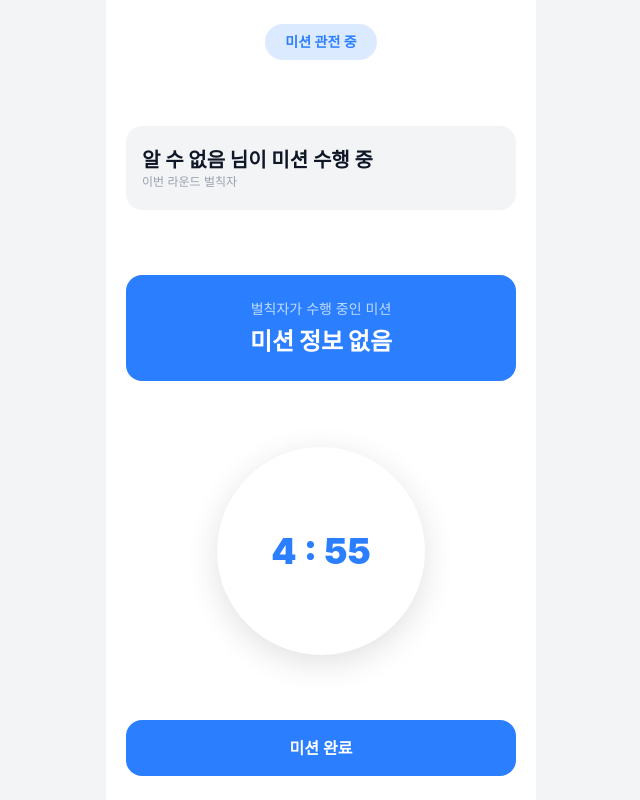
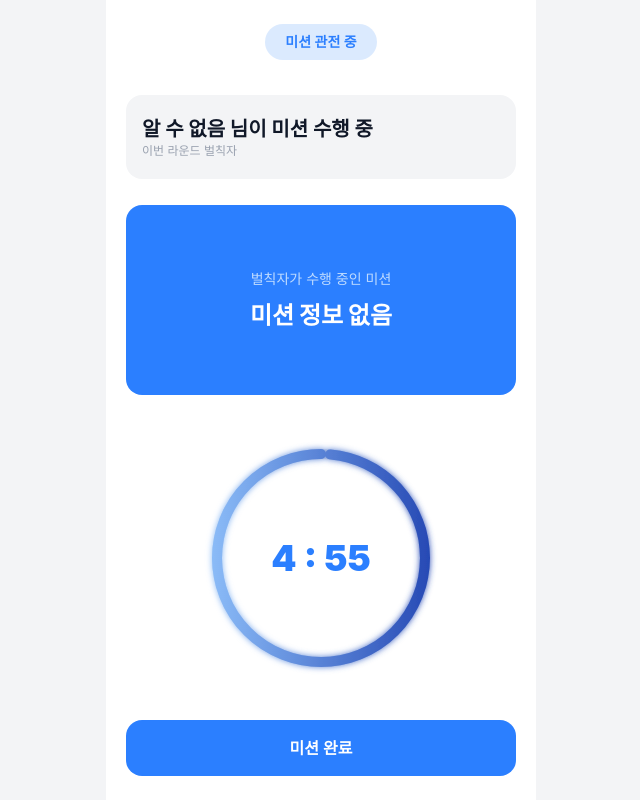
Before and after one commit to 10th-UMC-Hackathon-A/Frontend, a React (Vite) app in the folder hackathon_a_frontend/: page /final in a window 1280 px wide. Shown: the whole page, without its empty margins (319-959 px from the left). Built offline with nearby package versions, Linux system fonts and the light colour scheme; no server answers.

Commit message:
[dev] feat : UI 개선 및 타이머 원형 프로그레스 추가

```diff
--- a/hackathon_a_frontend/src/pages/BombPage.tsx
+++ b/hackathon_a_frontend/src/pages/BombPage.tsx
@@ -52,12 +52,10 @@ export default function BombPage() {
 
         <p className="text-center text-sm text-gray-400">두구두구... 벌칙자는?</p>
 
-        <div className="relative bg-blue-500 rounded-2xl p-6 flex flex-col items-center gap-2">
-          <span className="absolute top-4 right-4 text-white font-bold text-lg">
-            {pool.length}
-          </span>
-          <div className="w-24 h-24 bg-white rounded-full flex items-center justify-center overflow-hidden">
-            <img src={creamDefault} alt="크림 캐릭터" className="w-64 h-64 object-contain" />
+        <div className="relative bg-blue-500 rounded-2xl p-8 flex flex-col items-center gap-3">
+
+          <div className="w-36 h-36 bg-white rounded-full flex items-center justify-center overflow-hidden">
+            <img src={creamDefault} alt="크림 캐릭터" className="w-36 h-36 object-contain" />
           </div>
           <p className="text-3xl font-black text-white mt-1">{loserNickname}</p>
           <p className="text-white font-semibold">당첨!</p>
--- a/hackathon_a_frontend/src/pages/FinalPage.tsx
+++ b/hackathon_a_frontend/src/pages/FinalPage.tsx
@@ -14,8 +14,14 @@ export default function FinalPage() {
   const displayNickname = loserNickname ?? '알 수 없음';
   const displayMission = punishment ?? '미션 정보 없음';
 
+  const totalSeconds = punishmentSeconds || 1;
   const [timeLeft, setTimeLeft] = useState(() => punishmentSeconds);
   const isEnded = timeLeft === 0;
+
+  const RADIUS = 104;
+  const CIRCUMFERENCE = 2 * Math.PI * RADIUS;
+  const progress = timeLeft / totalSeconds;
+  const dashOffset = CIRCUMFERENCE * (1 - progress);
 
   useEffect(() => {
     if (isEnded) return;
@@ -73,7 +79,7 @@ export default function FinalPage() {
         </div>
       </div>
 
-      <div className="bg-blue-500 rounded-2xl px-5 py-6 flex flex-col items-center gap-2 text-center">
+      <div className="bg-blue-500 rounded-2xl px-6 py-16 flex flex-col items-center gap-3 text-center -mt-2">
         <p className="text-blue-200 text-sm">
           {isSelf ? '오늘의 미션' : '벌칙자가 수행 중인 미션'}
         </p>
@@ -81,8 +87,37 @@ export default function FinalPage() {
       </div>
 
       <div className="flex justify-center">
-        <div className="w-52 h-52 rounded-full bg-white shadow-[0_8px_32px_rgba(0,0,0,0.12)] flex items-center justify-center">
-          <p className="text-4xl font-black text-blue-500">{formatTime(timeLeft)}</p>
+        <div className="relative w-64 h-64 flex items-center justify-center">
+          <svg width="256" height="256" className="absolute inset-0">
+            <defs>
+              <linearGradient id="timerGradient" gradientUnits="userSpaceOnUse" x1="128" y1="0" x2="128" y2="256">
+                <stop offset="0%" stopColor="#1e40af" />
+                <stop offset="100%" stopColor="#93c5fd" />
+              </linearGradient>
+              <filter id="timerGlow">
+                <feGaussianBlur stdDeviation="3" result="blur" />
+                <feMerge>
+                  <feMergeNode in="blur" />
+                  <feMergeNode in="SourceGraphic" />
+                </feMerge>
+              </filter>
+            </defs>
+            <circle cx="128" cy="128" r={RADIUS} fill="none" stroke="#e5e7eb" strokeWidth="10" />
+            <g transform="translate(128,128) rotate(90) scale(-1,1) translate(-128,-128)">
+              <circle
+                cx="128" cy="128" r={RADIUS}
+                fill="none"
+                stroke="url(#timerGradient)"
+                strokeWidth="10"
+                strokeDasharray={CIRCUMFERENCE}
+                strokeDashoffset={dashOffset}
+                strokeLinecap="round"
+                filter="url(#timerGlow)"
+                style={{ transition: 'stroke-dashoffset 1s linear' }}
+              />
+            </g>
+          </svg>
+          <p className="text-4xl font-black text-blue-500 z-10">{formatTime(timeLeft)}</p>
         </div>
       </div>
 
--- a/hackathon_a_frontend/src/pages/LadderPage.tsx
+++ b/hackathon_a_frontend/src/pages/LadderPage.tsx
@@ -197,10 +197,10 @@ export default function LadderPage() {
           </div>
         </div>
         <p className="text-center text-sm text-gray-400">두구두구... 벌칙자는?</p>
-        <div className="relative bg-blue-500 rounded-2xl p-6 flex flex-col items-center gap-2">
-          <span className="absolute top-4 right-4 text-white font-bold text-lg">{count}</span>
-          <div className="w-24 h-24 bg-white rounded-full flex items-center justify-center overflow-hidden">
-            <img src={creamDefault} alt="크림 캐릭터" className="w-32 h-32 object-contain" />
+        <div className="relative bg-blue-500 rounded-2xl p-8 flex flex-col items-center gap-3">
+
+          <div className="w-36 h-36 bg-white rounded-full flex items-center justify-center overflow-hidden">
+            <img src={creamDefault} alt="크림 캐릭터" className="w-36 h-36 object-contain" />
           </div>
           <p className="text-3xl font-black text-white mt-1">{winnerName}</p>
           <p className="text-white font-semibold">당첨!</p>
--- a/hackathon_a_frontend/src/pages/RoulettePage.tsx
+++ b/hackathon_a_frontend/src/pages/RoulettePage.tsx
@@ -93,10 +93,10 @@ export default function RoulettePage() {
           </div>
         </div>
         <p className="text-center text-sm text-gray-400">두구두구... 벌칙자는?</p>
-        <div className="relative bg-blue-500 rounded-2xl p-6 flex flex-col items-center gap-2">
-          <span className="absolute top-4 right-4 text-white font-bold text-lg">{count}</span>
-          <div className="w-24 h-24 bg-white rounded-full flex items-center justify-center overflow-hidden">
-            <img src={creamDefault} alt="크림 캐릭터" className="w-20 h-20 object-contain" />
+        <div className="relative bg-blue-500 rounded-2xl p-6 flex flex-col items-center gap-3">
+
+          <div className="w-36 h-36 bg-white rounded-full flex items-center justify-center overflow-hidden">
+            <img src={creamDefault} alt="크림 캐릭터" className="w-44 h-44 object-contain" />
           </div>
           <p className="text-3xl font-black text-white mt-1">{participants[winnerIdx]}</p>
           <p className="text-white font-semibold">당첨!</p>
@@ -104,7 +104,7 @@ export default function RoulettePage() {
         </div>
         <div className="flex flex-col items-center gap-2">
           <p className="text-base font-semibold text-gray-800">다음 화면에서 미션을 확인하세요</p>
-          <img src={creamCongrats} alt="축하 캐릭터" className="w-32 h-32 object-contain" />
+          <img src={creamCongrats} alt="축하 캐릭터" className="w-44 h-44 object-contain" />
         </div>
         <button
           onClick={() => { setLoser('', participants[winnerIdx]); navigate('/final'); }}
--- a/hackathon_a_frontend/src/pages/VotePage.tsx
+++ b/hackathon_a_frontend/src/pages/VotePage.tsx
@@ -65,7 +65,7 @@ export default function VotePage() {
     <img
       src={selected === 'cold' ? creamCold : selected === 'hot' ? creamHot : creamDefault}
       alt="크림 캐릭터"
-      className="w-36 h-36 object-contain"
+      className="w-48 h-48 object-contain"
     />
 
     {/* 투표 선택지 */}
@@ -103,6 +103,12 @@ export default function VotePage() {
     )}
   </section>
 
+      {/* 안내 문구 */}
+      <p className="flex items-center gap-1 text-xs text-gray-400 mt-2">
+        <span>ⓘ</span>
+        <span>한 번 투표하면 변경할 수 없어요</span>
+      </p>
+
       {/* 투표하기 버튼 */}
       <button
         onClick={handleVote}
--- a/hackathon_a_frontend/src/pages/VoteProgressPage.tsx
+++ b/hackathon_a_frontend/src/pages/VoteProgressPage.tsx
@@ -106,8 +106,8 @@ export default function VoteProgressPage() {
         })}
       </section>
 
-      <div className="flex justify-center mt-auto">
-        <img src={creamThinking} alt="크림 캐릭터" className="w-32 h-32 object-contain" />
+      <div className="flex justify-center mt-auto -translate-y-10">
+        <img src={creamThinking} alt="크림 캐릭터" className="w-62 h-62 object-contain" />
       </div>
     </main>
   );
--- a/hackathon_a_frontend/src/pages/VoteResultPage.tsx
+++ b/hackathon_a_frontend/src/pages/VoteResultPage.tsx
@@ -95,7 +95,7 @@ export default function VoteResultPage() {
         <img
           src={winner?.label === '추워요!' ? creamCold : winner?.label === '더워요!' ? creamHot : creamDefault}
           alt="크림 캐릭터"
-          className="w-36 h-36 object-contain"
+          className="w-64 h-64 object-contain"
         />
       </div>
 
```
